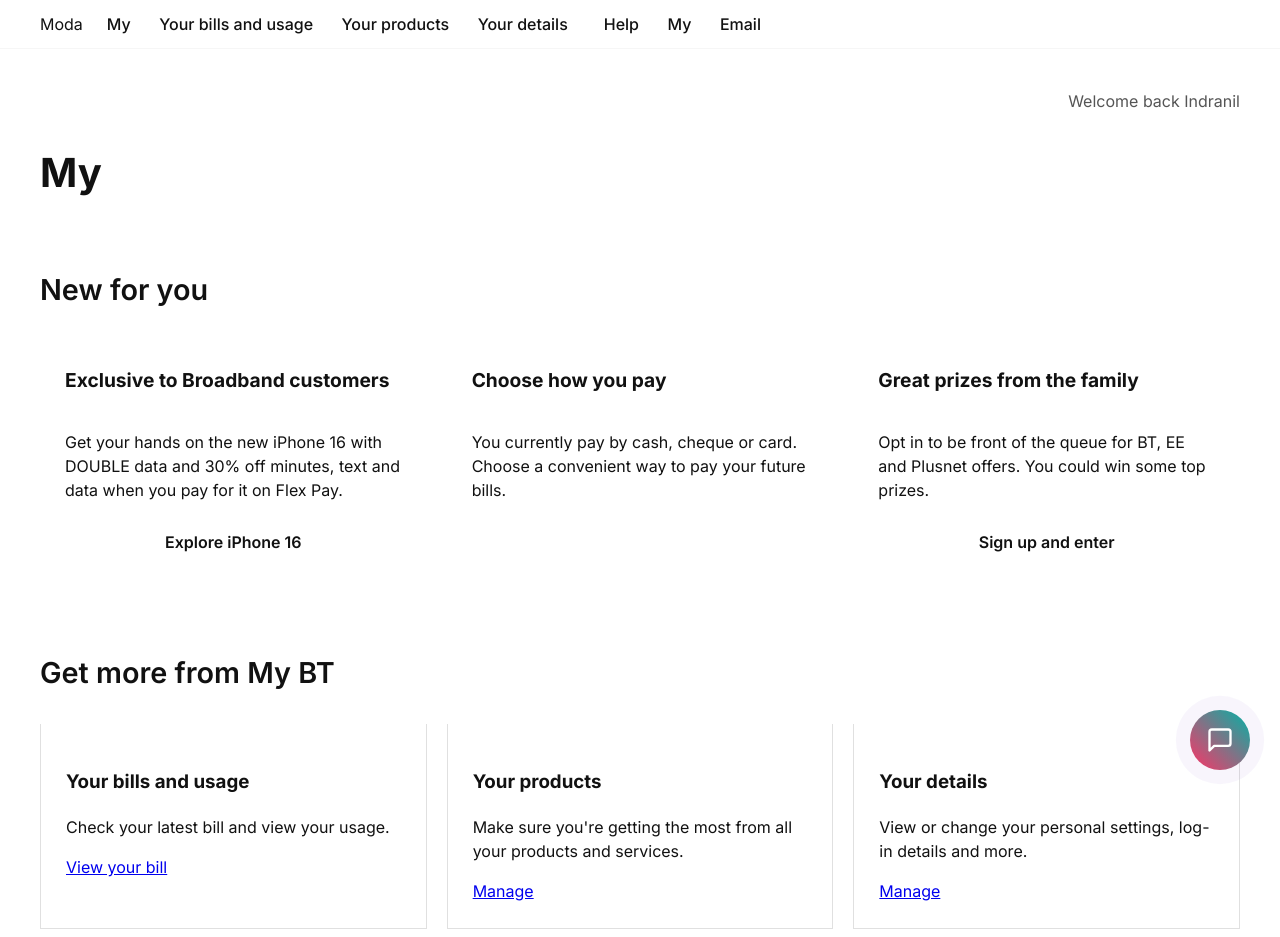
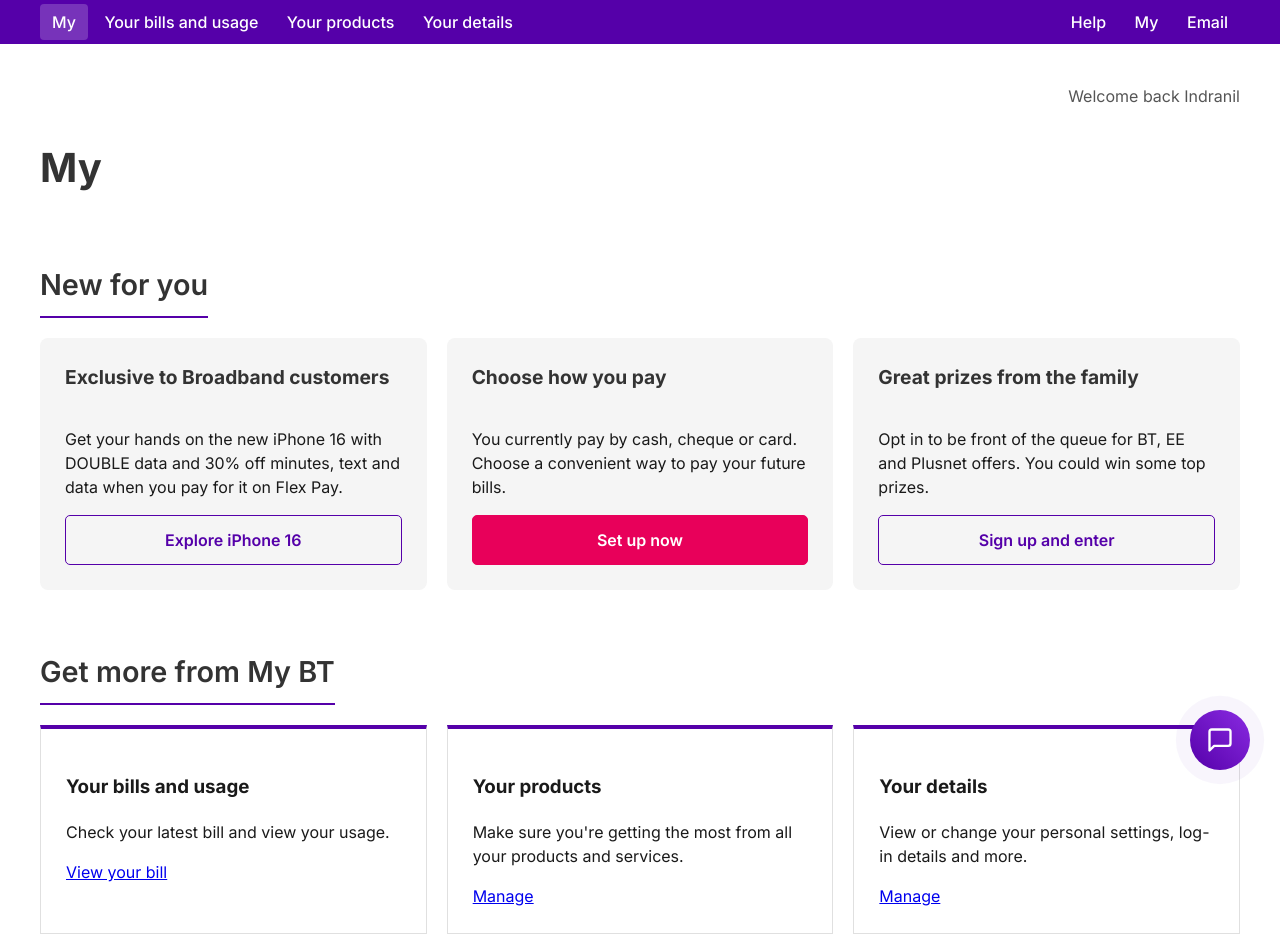
Before and after one commit to Anjin-san-ai/agenticcxdemo, a plain HTML site: page client/public/index.html in a window 1280 px wide. Drawn offline with Linux system fonts and the light colour scheme; no server answers.

Commit message:
Update UI styles and layout for customer chat interface
- Enhanced CSS styles for improved chat interface appearance
- Updated HTML structure for better UX

```diff
--- a/client/public/css/styles.css
+++ /dev/null
@@ -1,15 +0,0 @@
-:root{
-	--bg:#ffffff;
-	--text:#111111;
-	--muted:#6b6b6b;
-	--accent:#ff3366; /* fashion accent */
-	--accent-2:#00b3a6;
-	--border: #e6e6e6;
-	--shadow: 0 6px 18px rgba(0,0,0,0.06);
-	font-family: 'Helvetica Neue', Arial, sans-serif;
-}
-body{ background:var(--bg); color:var(--text); font-family:var(--font-family); margin:0; }
-.site-header{ display:flex; align-items:center; justify-content:space-between; padding:18px 24px; border-bottom:1px solid var(--border); }
-.site-logo{ font-weight:800; letter-spacing:0.6px; font-size:1.2rem; }
-.branding-pill{ display:inline-flex; align-items:center; gap:8px; padding:6px 10px; border-radius:20px; border:1px solid var(--border); background:#fff; }
-.cta-btn{ background:var(--accent); color:#fff; padding:8px 12px; border-radius:8px; border:none; cursor:pointer; }
--- a/client/public/index.html
+++ b/client/public/index.html
@@ -9,17 +9,14 @@
 	<link href="https://fonts.googleapis.com/css2?family=Inter:wght@400;500;600;700&display=swap" rel="stylesheet">
 	<style>
 		/* --- 1. CORE STYLES & FONT SETUP --- */
-
 		:root {
-			/* Moda / fashion retail inspired tokens */
-			--brand-black: #000000;
-			--brand-accent: #ff3366;
-			--brand-accent-2: #00b3a6;
-			--light-grey: #f6f6f6;
-			--muted: #6b6b6b;
-			--text-color: #111111;
+			--bt-purple: #5500A9;
+			--bt-pink: #E8005A;
+			--bt-light-grey: #f5f5f5;
+			--bt-dark-grey: #333333;
+			--text-color: #1a1a1a;
 			--bg-color: #ffffff;
-			--futuristic-bg: rgba(255,255,255,0.96);
+			--futuristic-bg: rgba(255, 255, 255, 0.65);
 		}
 
 		body {
@@ -52,11 +49,6 @@
 			background-color: var(--bt-purple);
 			color: white;
 		}
-		.bt-header-nav {
-			background-color: #fff;
-			color: var(--text-color);
-			border-bottom: 1px solid var(--light-grey);
-		}
 
 		.bt-header-nav-inner {
 			display: flex;
@@ -66,23 +58,9 @@
 			max-width: 1200px;
 			margin: 0 auto;
 		}
-		.bt-header-nav-inner {
-			display: flex;
-			justify-content: space-between;
-			align-items: center;
-			padding: 12px 20px;
-			max-width: 1200px;
-			margin: 0 auto;
-		}
 
 		.bt-header-nav-inner .nav-links a, .bt-header-nav-inner .user-links a {
 			color: white;
-			text-decoration: none;
-			padding: 8px 12px;
-			font-weight: 500;
-		}
-		.bt-header-nav-inner .nav-links a, .bt-header-nav-inner .user-links a {
-			color: var(--text-color);
 			text-decoration: none;
 			padding: 8px 12px;
 			font-weight: 500;
@@ -187,7 +165,7 @@
 			right: 30px;
 			width: 60px;
 			height: 60px;
-			background: linear-gradient(45deg, var(--brand-accent), var(--brand-accent-2));
+			background: linear-gradient(45deg, var(--bt-purple), #8a2be2);
 			color: white;
 			border-radius: 50%;
 			display: flex;
@@ -426,9 +404,7 @@
 	<!-- =================================================================== -->
 	<header class="bt-header-nav">
 		<div class="bt-header-nav-inner">
-				<div style="display:flex;align-items:center;gap:12px;">
-					<div class="site-brand">Moda</div>
-					<div class="nav-links">
+			<div class="nav-links">
 				<a href="#" id="link-my">My</a>
 				<a href="#">Your bills and usage</a>
 				<a href="#">Your products</a>
```
